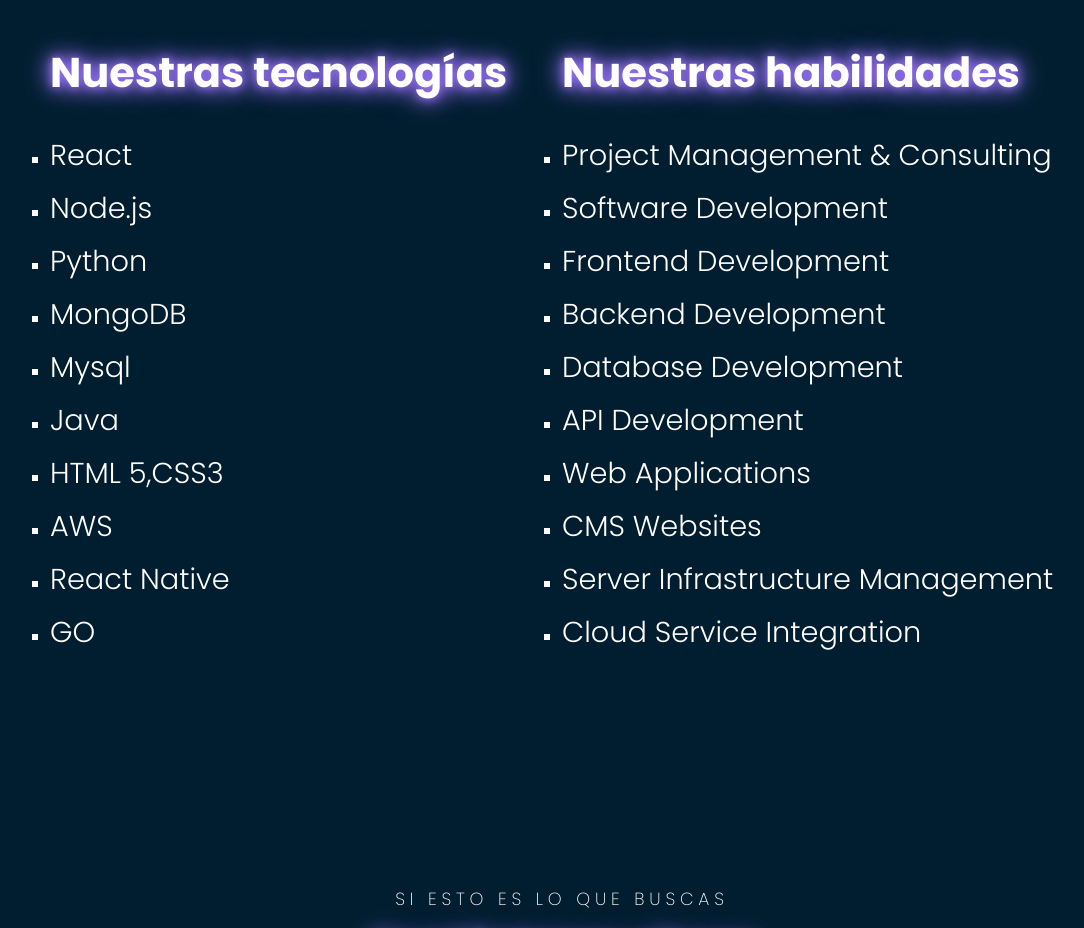
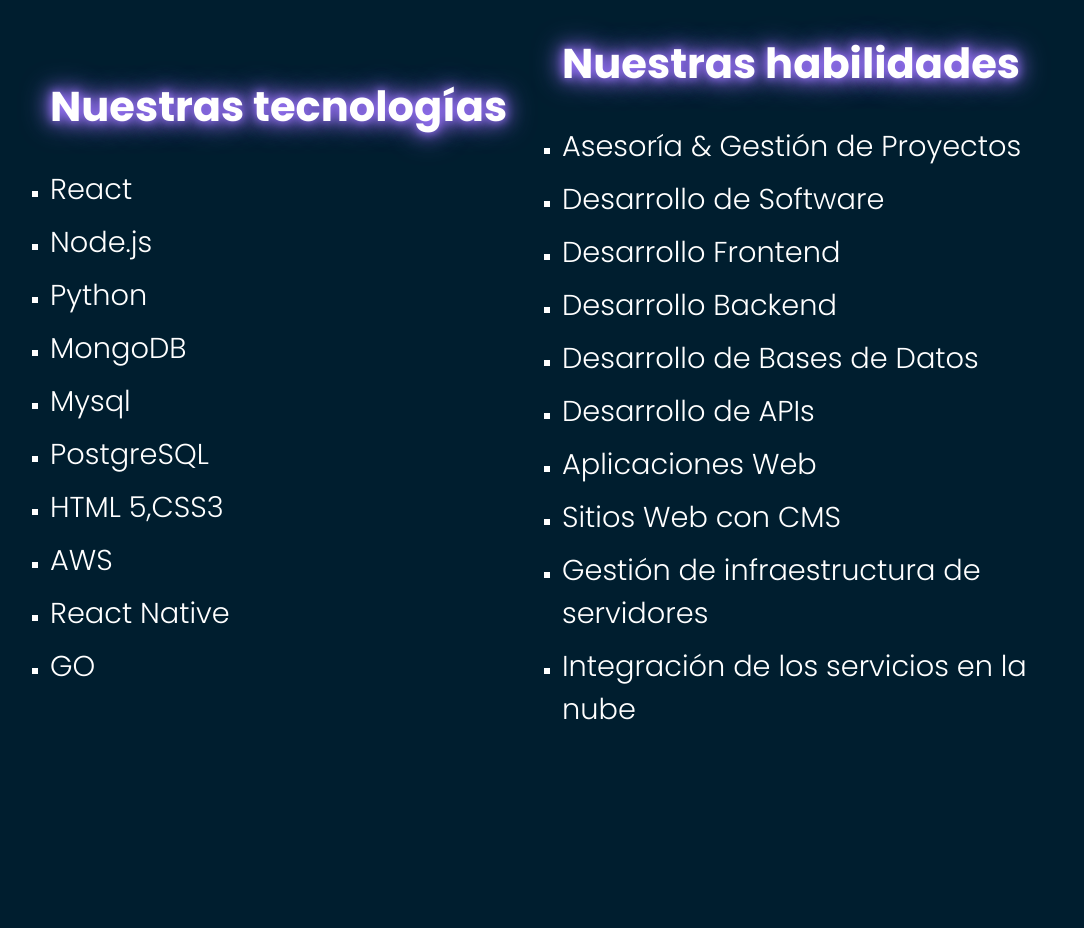
Before and after one commit to simonriv/dvlopedweb, a Next.js app: page /services in a window 1280 px wide. Shown: the part 1480-2408 px from the top of the page, without its empty margins (78-1162 px from the left). Built offline with nearby package versions, Linux system fonts and the light colour scheme.

Commit message:
Se realizan cambios en los textos de encabezados de todas las paginas se añade contenido a legal y se crea la politica de privacidad

```diff
--- a/app/about/page.jsx
+++ b/app/about/page.jsx
@@ -9,7 +9,7 @@
 
   return(
     <main>
-      <Banner title="Sobre Nosotros" desc="Lorem ipsum dolor sit amet, consectetur adipiscing elit, sed do eiusmod tempor incididunt ut labore et dolore magna aliqua." />
+      <Banner title="Sobre Nosotros" desc="Aquí te contaremos sobre nuestras motivaciones y nuestras metas a futuro." />
       <div className={styles.imgAbout}></div>
       <TextOffset content={content} br={true} upper={false} line={true}/>
       <TextOffset content={content} br={true} upper={true} line={true}/>
--- a/app/contact/page.jsx
+++ b/app/contact/page.jsx
@@ -4,7 +4,7 @@
 export default function ContactPage(){
   return(
     <main>
-      <Banner title="Vamos." desc="Siempre estamos buscando nuevas ideas y proyectos emocionantes." />
+      <Banner title="Contáctanos" desc="Déjanos tu información y pronto estaremos en contacto contigo." />
       <form className={styles.form}>
         <input type="text" placeholder="Nombres*" required/>
         <input type="text" placeholder="Apellidos*" required/>
--- a/app/projects/page.jsx
+++ b/app/projects/page.jsx
@@ -5,7 +5,7 @@
 export default function ProjectsPage(){
   return(
     <main>
-      <Banner title="Nuestros Proyectos" desc="Lorem ipsum dolor sit amet, consectetur adipiscing elit, sed do eiusmod tempor incididunt ut labore et dolore magna aliqua." />
+      <Banner title="Nuestros Proyectos" desc="Estos son algunos proyectos realizados por nosotros que pueden servirte de ejemplo." />
       <ProjectList more={false} sec={false} cant={0}/>
       <BtnContact sub="Háblanos de tu proyecto" link="/contact" label="Contáctanos ahora"/>
     </main>
--- a/app/services/page.jsx
+++ b/app/services/page.jsx
@@ -6,7 +6,7 @@
 export default function ServicesPage(){
   return(
     <main>
-      <Banner title="Nuestros Servicios" desc="Lorem ipsum dolor sit amet, consectetur adipiscing elit, sed do eiusmod tempor incididunt ut labore et dolore magna aliqua." />
+      <Banner title="Nuestros Servicios" desc="Aquí podrás ver algunas de las soluciones más comunes y en que lenguajes hemos trabajado en diferentes proyectos." />
       <Services more={false} sec=""/>
       <section className={styles.listSkills}>
         <div>
@@ -28,7 +28,7 @@
               <h2>Mysql</h2>
             </li>
             <li>
-              <h2>Java</h2>
+              <h2>PostgreSQL</h2>
             </li>
             <li>
               <h2>HTML 5,CSS3</h2>
@@ -48,34 +48,34 @@
           <h1>Nuestras habilidades</h1>
           <ul>
             <li>
-              <h2>Project Management {'&'} Consulting</h2>
+              <h2>Asesoría {'&'} Gestión de Proyectos</h2>
             </li>
             <li>
-              <h2>Software Development</h2>
+              <h2>Desarrollo de Software</h2>
             </li>
             <li>
-              <h2>Frontend Development</h2>
+              <h2>Desarrollo Frontend</h2>
             </li>
             <li>
-              <h2>Backend Development</h2>
+              <h2>Desarrollo Backend</h2>
             </li>
             <li>
-              <h2>Database Development</h2>
+              <h2>Desarrollo de Bases de Datos</h2>
             </li>
             <li>
-              <h2>API Development</h2>
+              <h2>Desarrollo de APIs</h2>
             </li>
             <li>
-              <h2>Web Applications</h2>
+              <h2>Aplicaciones Web</h2>
             </li>
             <li>
-              <h2>CMS Websites</h2>
+              <h2>Sitios Web con CMS</h2>
             </li>
             <li>
-              <h2>Server Infrastructure Management</h2>
+              <h2>Gestión de infraestructura de servidores</h2>
             </li>
             <li>
-              <h2>Cloud Service Integration</h2>
+              <h2>Integración de los servicios en la nube</h2>
             </li>
           </ul>
         </div>
```
Also changed, not shown: app/legal/page.jsx (+4 -7 lines), app/page.jsx (+5 -5 lines), app/privacy-policy/page.jsx (+4 -4 lines).
